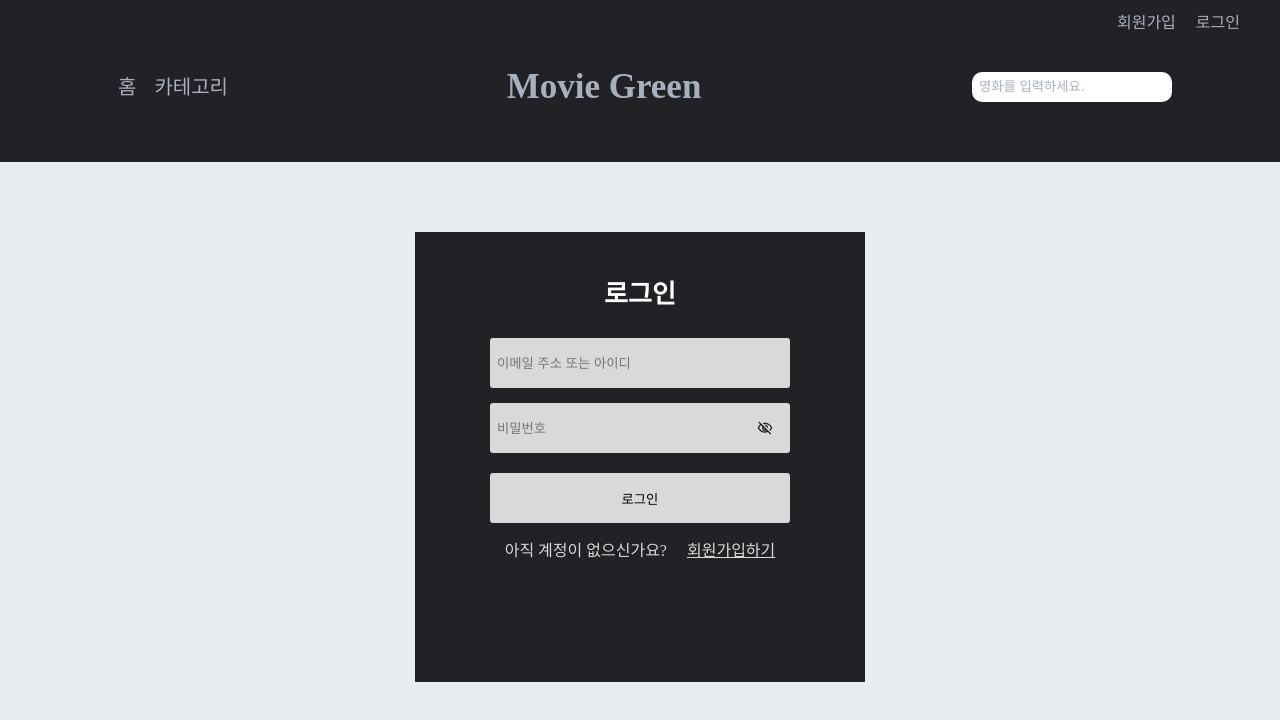
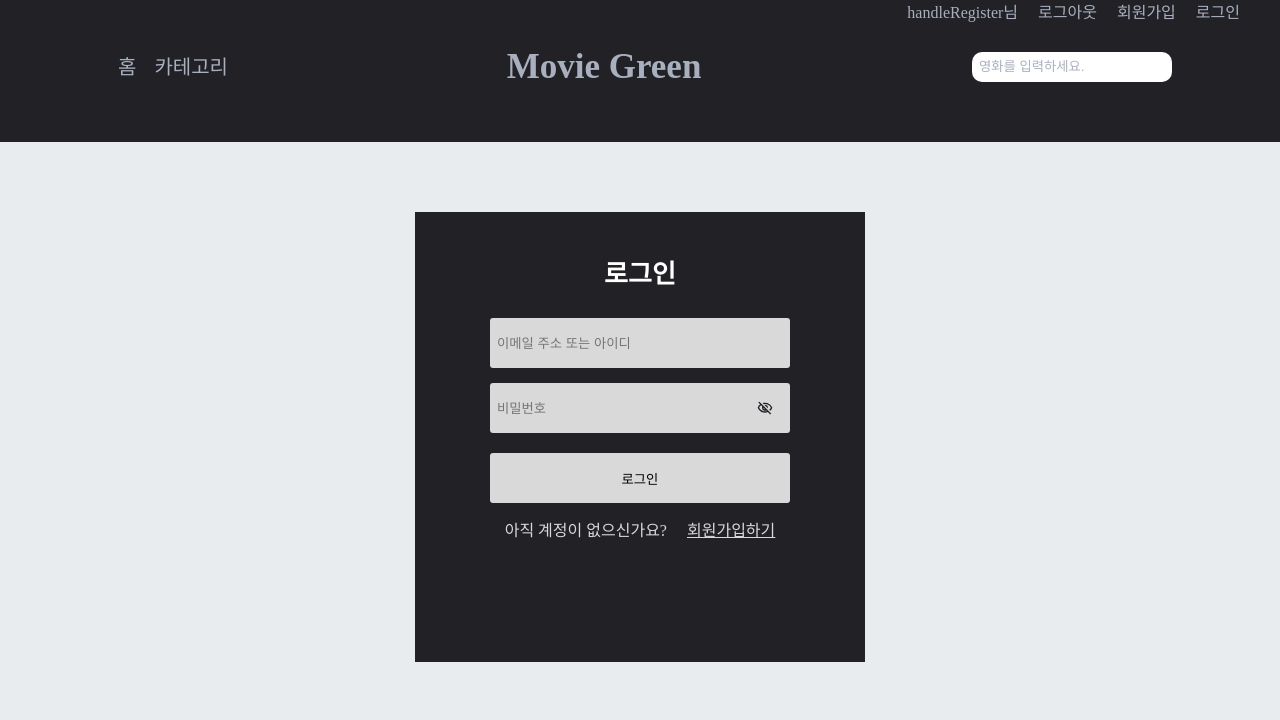
Before and after one commit to Wonahyeon/MovieGreen, a React (Create React App) app: page /log-in in a window 1280 px wide. Shown: the top 720 px of the page. Built offline with nearby package versions, Linux system fonts and the light colour scheme.

Commit message:
로그인 데이터 끌어오기
headerNav 컴포넌트 분리
로그아웃 및 회원이름 추가

```diff
--- a/src/components/Header.js
+++ b/src/components/Header.js
@@ -3,8 +3,9 @@ import styled from 'styled-components';
 import { Outlet, useNavigate } from 'react-router-dom';
 import { useDispatch } from 'react-redux';
 import { searchMovies } from '../feature/movie/movieSlice';
+import HeaderNav from './HeaderNav';
 
-const HeaderNav = styled.div`
+const Nav = styled.div`
   display: flex;
   justify-content: end;
   top: 0;
@@ -12,22 +13,6 @@ const HeaderNav = styled.div`
   color: #a8b0bf;
   right: 0;
   padding: 5px 30px;
-  .signIn {
-    padding: 10px;
-    cursor: pointer;
-    &:hover{
-      color: white;
-      transition: 1s ease-in-out;
-    }
-  }
-  .logIn {
-    padding: 10px;
-    cursor: pointer;
-    &:hover{
-      color: white;
-      transition: 1s ease-in-out;
-    }
-  }
 `;
 
 const HeaderWrapper = styled.div`
@@ -126,10 +111,9 @@ function Header(props) {
 
   return (
     <>
-        <HeaderNav>
-          <a className='signIn' onClick={() => { navigate('/sign-in'); }} >회원가입</a>
-          <a className='logIn' onClick={() => { navigate("/log-in"); }} >로그인</a>
-        </HeaderNav>
+        <Nav>
+          <HeaderNav />
+        </Nav>
 
       <HeaderWrapper>
         <Container>
--- /dev/null
+++ b/src/components/HeaderNav.js
@@ -0,0 +1,72 @@
+import { useNavigate } from "react-router-dom";
+import styled from "styled-components";
+import axios from "axios";
+
+
+const NavWrapper = styled.div`
+
+  .signIn {
+    padding: 10px;
+    cursor: pointer;
+    &:hover{
+      color: white;
+      transition: 1s ease-in-out;
+    }
+  }
+  .logIn {
+    padding: 10px;
+    cursor: pointer;
+    &:hover{
+      color: white;
+      transition: 1s ease-in-out;
+    }
+  }
+  .logOut {
+    padding: 10px;
+    cursor: pointer;
+    &:hover{
+      color: white;
+      transition: 1s ease-in-out;
+    }
+  }
+  .userName {
+    padding: 10px;
+    cursor: pointer;
+    &:hover{
+      color: white;
+      transition: 1s ease-in-out;
+    }
+  }
+`;
+
+
+function HeaderNav(props) {
+
+  const navigate = useNavigate();
+
+  const handleRegister = () => {
+    axios.get('http://localhost:4000/members')
+    .then((response) => {
+      const members = response.data;
+      const users = members.find(member => member.name)
+      console.log(users);
+    })
+    .catch((error) => {
+        console.error(error);
+    })
+  }
+
+  return (
+    <>
+      <NavWrapper>
+        <a className="userName" onClick={handleRegister}>{handleRegister.name}님</a>
+        <a className="logOut" onClick={undefined}>로그아웃</a>
+        <a className='signIn' onClick={() => { navigate('/sign-in'); }} >회원가입</a>
+        <a className='logIn' onClick={() => { navigate("/log-in"); }} >로그인</a>
+      </NavWrapper>
+
+    </>
+  )
+}
+
+export default HeaderNav;
--- a/src/pages/Login.js
+++ b/src/pages/Login.js
@@ -100,7 +100,6 @@ const GoToSign = styled.a`
 function Login(props) {
 
   const navigate = useNavigate();
-
   const [showPassward, setShowPassward] = useState({
     type: 'password',
     visible: false
@@ -108,9 +107,7 @@ function Login(props) {
 
   const [idValue, setIdValue] = useState(''); // ID
   const [pwValue, setPwValue] = useState(''); // PW
-
   const passwordRef = useRef(null);
-
   const [warnMsShow, setWarnMsShow] = useState(false); // Id 메세지
   const [warnPwMsShow, setwarnPwMsShow] = useState(false); // Pw 메세지
 
@@ -121,15 +118,6 @@ function Login(props) {
     setPwValue(e.target.value);
   };
 
-  const handleAddInfo = () => {
-
-    if (!handleValid()) {
-      setPwValue('');
-      setIdValue('');
-    } else {
-      // navigate('/');
-    }
-  };
 
   const handleShowPw = (e) => {
     setShowPassward(() => {
@@ -141,42 +129,27 @@ function Login(props) {
     })
   }
 
-
-// 영문자 또는 숫자 6~20자
-// 대문자 하나 이상, 소문자 하나 및 숫자 하나
-
-  const idErr = /^[a-z]+[a-z0-9]{5,19}$/;
-  const pwErr =/^(?=.*[a-z])(?=.*[A-Z])(?=.*\d)[a-zA-Z\d]{5,}$/;
-
-  const handleValid = () => {
-    idErr.test(idValue) ? setWarnMsShow(false) : setWarnMsShow(true);
-    pwErr.test(pwValue) ? setwarnPwMsShow(false) : setwarnPwMsShow(true);
-    if (idErr.test(idValue) && pwErr.test(pwValue)) {
-      return true;
-    } else {
-      return false;
-    }
-  };
-
-  // json-server --watch membership-db.json --port 3009
-
-  // 데이터 요청 후 response 받아오면 idValue === idEmail 일치 여부 확인
-  // 일치시 navigate실행 불일치시 경고창
-
   const hanldeRegister = () => {
     axios.get('http://localhost:4000/members') // 데이터 요청
     .then((response) => { // response 받아옴
       const members = response.data;
-      const existingMember = members.find(member => member.idMail === idValue);
-      if (existingMember) {
+      const memberId = members.find(member => member.idMail === idValue);
+      const memberPw = members.find(member => member.passWord === pwValue);
+      if (memberId && memberPw) {
         console.log('로그인 완료');
 
         // 로그인 완료 시 나타낼 컴포넌트 추가
         // 헤더 회원 가입 -> 사용자 이름
         // 헤더 로그인  -> 로그아웃
         navigate('/');
-      } else {
+      } else if (!memberId) {
         setWarnMsShow(true);
+        setPwValue('');
+        setIdValue('');
+      } else if (!memberPw) {
+        setwarnPwMsShow(true);
+        setPwValue('');
+        setIdValue('');
       }
 
     })
@@ -211,7 +184,7 @@ function Login(props) {
             ref={passwordRef}
             onKeyUp={ (e) => {
               if(e.key === 'Enter') {
-                handleAddInfo();
+                hanldeRegister();
               }}}
             />
         <PwShow>
```
Also changed, not shown: src/membership-db.json (added, +49 -0 lines).
